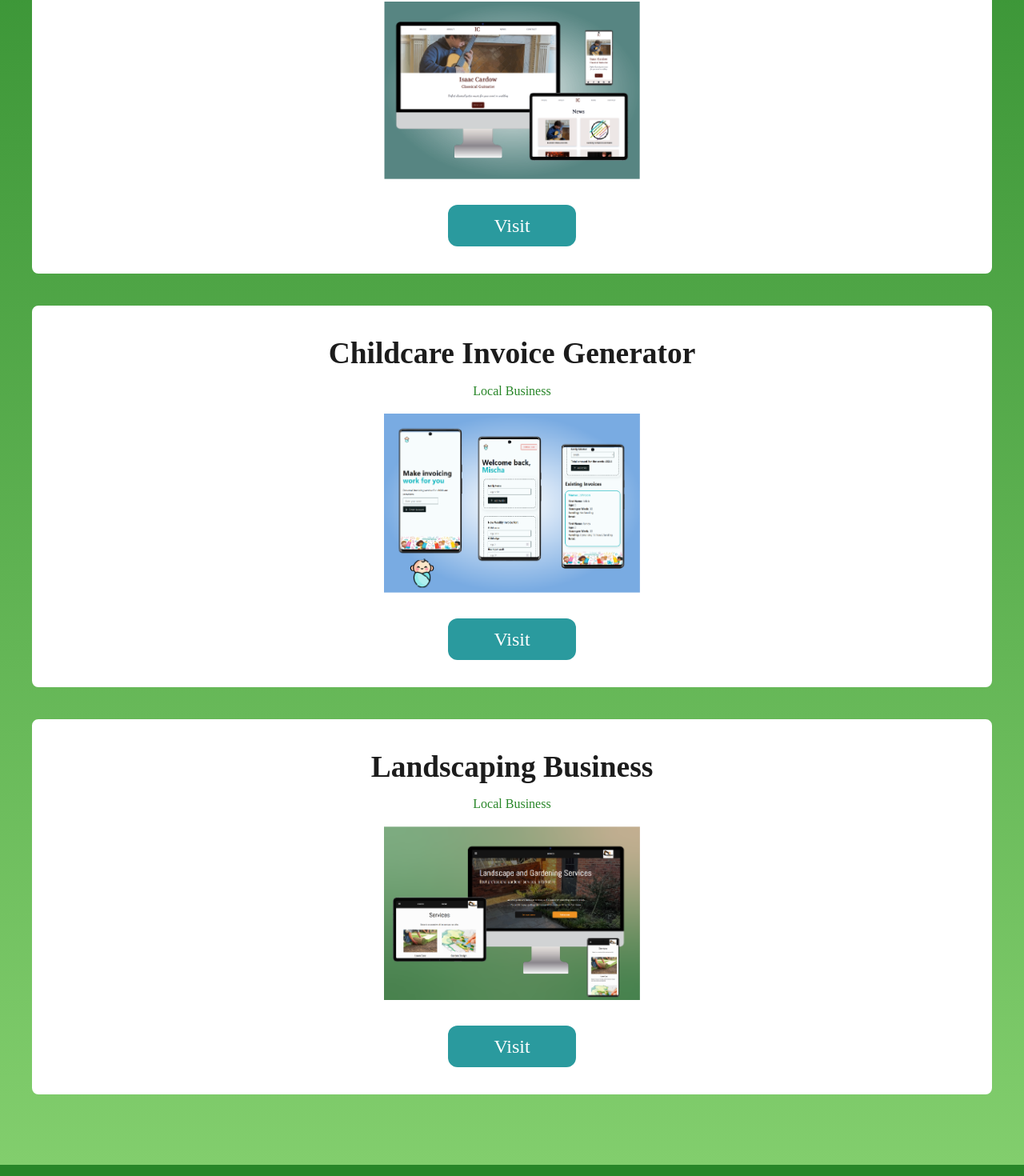
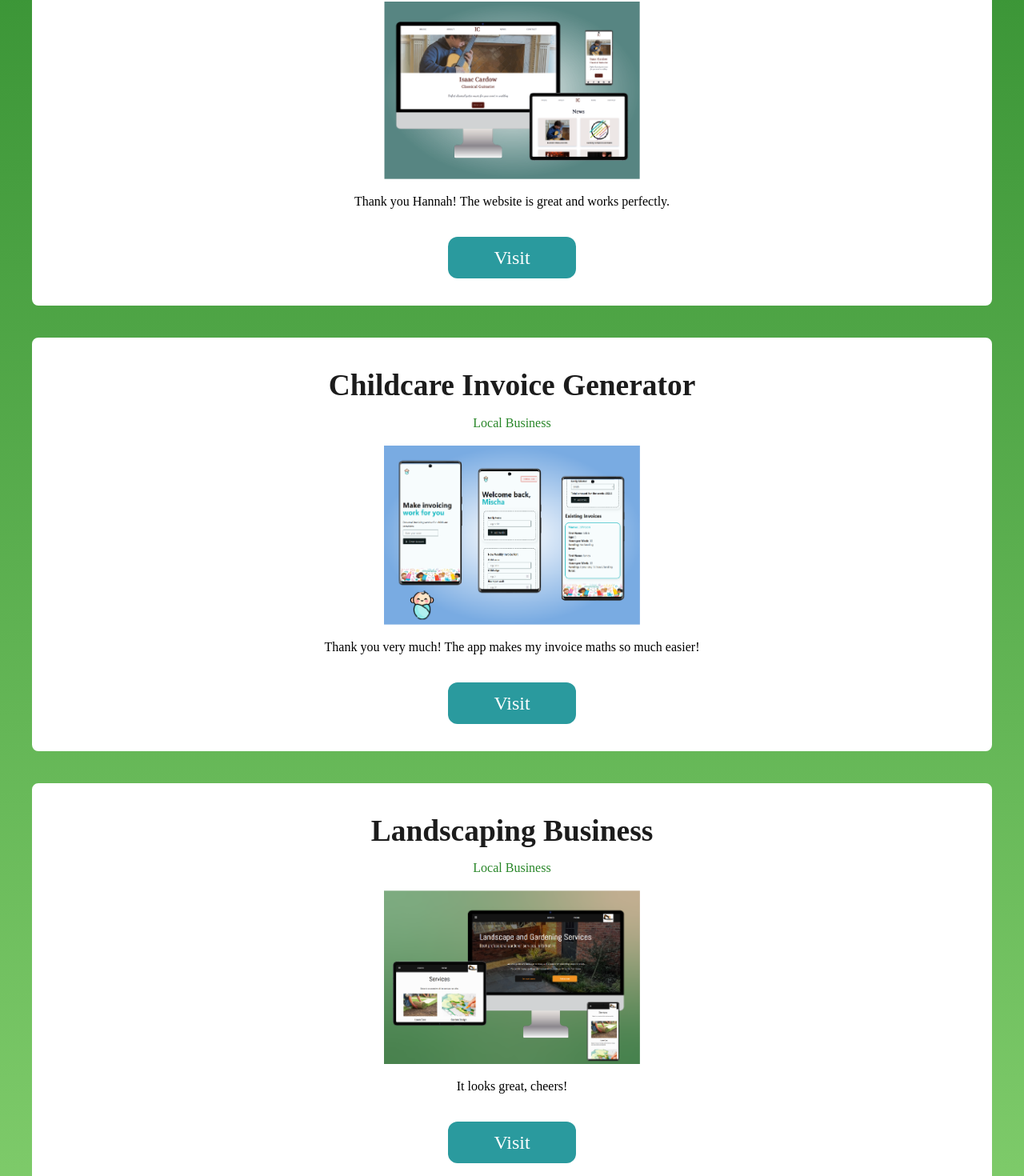
Before and after one commit to hannahf86/jorvikwebdev, a React (Vite) app: page /projects in a window 1280 px wide. Shown: the part 461-1931 px from the top of the page at 80% size. Built offline with nearby package versions, Linux system fonts and the light colour scheme.

Commit message:
quptes added

```diff
--- a/src/Pages/Projects.jsx
+++ b/src/Pages/Projects.jsx
@@ -42,6 +42,9 @@ const Projects = () => {
           alt="fast track build image"
           className={layoutStyles.cardImage}
         />
+        <h4 className="text-center pt-4">
+          Thank you Hannah! The website is great and works perfectly.
+        </h4>
         <Link to="https://www.isaaccardow.com/" target="_blank">
           <button className={layoutStyles.button}>Visit</button>{" "}
         </Link>
@@ -56,6 +59,9 @@ const Projects = () => {
           alt="fast track build image"
           className={layoutStyles.cardImage}
         />
+        <h4 className="text-center pt-4">
+          Thank you very much! The app makes my invoice maths so much easier!
+        </h4>
         <Link
           to="https://childcare-invoice-generator.vercel.app/"
           target="_blank">
@@ -72,6 +78,7 @@ const Projects = () => {
           alt="fast track build image"
           className={layoutStyles.cardImage}
         />
+        <h4 className="text-center pt-4">It looks great, cheers!</h4>
         <Link to="https://landscaping-pi.vercel.app/" target="_blank">
           <button className={layoutStyles.button}>Visit</button>{" "}
         </Link>
```
